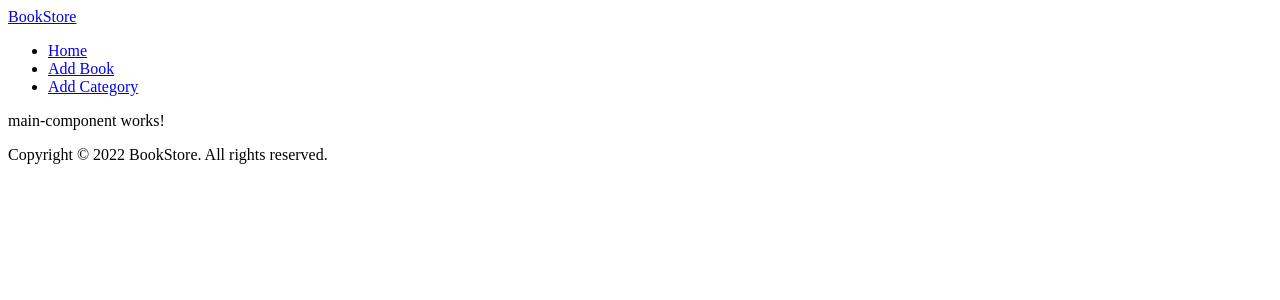
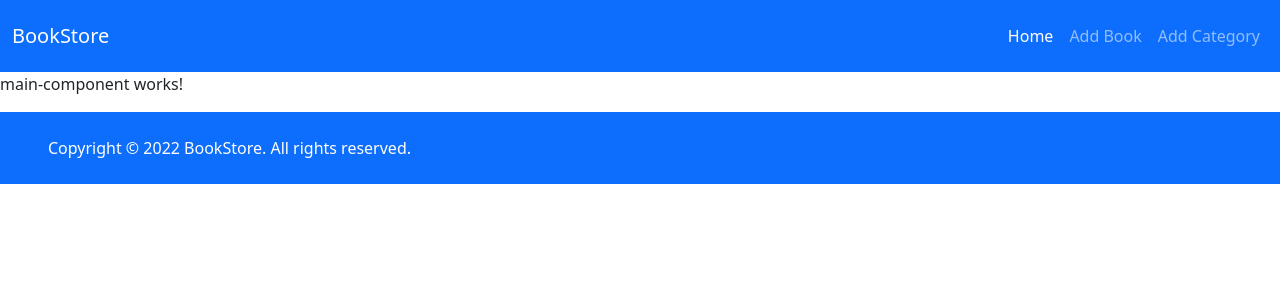
Before and after one commit to coderak63/BookStore-Angular, an Angular app: page / in a window 1280 px wide. Shown: the top 300 px of the page. Built offline with nearby package versions, Linux system fonts and the light colour scheme.

Commit message:
Added Bootstrap and Jquery

```diff
--- a/package.json
+++ b/package.json
@@ -19,7 +19,9 @@
     "@angular/platform-browser": "~7.2.0",
     "@angular/platform-browser-dynamic": "~7.2.0",
     "@angular/router": "~7.2.0",
+    "bootstrap": "^5.1.3",
     "core-js": "^2.5.4",
+    "jquery": "^3.6.0",
     "rxjs": "~6.3.3",
     "tslib": "^1.9.0",
     "zone.js": "~0.8.26"
@@ -29,9 +31,9 @@
     "@angular/cli": "~7.3.10",
     "@angular/compiler-cli": "~7.2.0",
     "@angular/language-service": "~7.2.0",
-    "@types/node": "~8.9.4",
     "@types/jasmine": "~2.8.8",
     "@types/jasminewd2": "~2.0.3",
+    "@types/node": "~8.9.4",
     "codelyzer": "~4.5.0",
     "jasmine-core": "~2.99.1",
     "jasmine-spec-reporter": "~4.2.1",
--- a/src/styles.css
+++ b/src/styles.css
@@ -1 +1,3 @@
 /* You can add global styles to this file, and also import other style files */
+
+@import "~bootstrap/dist/css/bootstrap.css"
```
Also changed, not shown: 1 other file (tests, documents, lock files or other folders).
